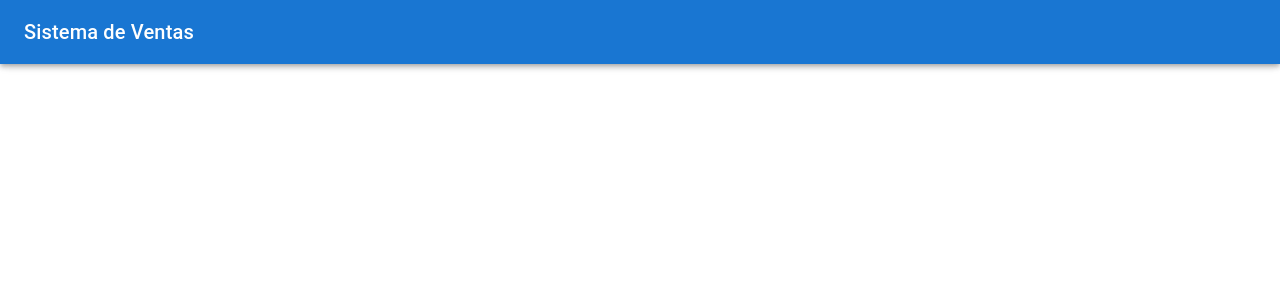
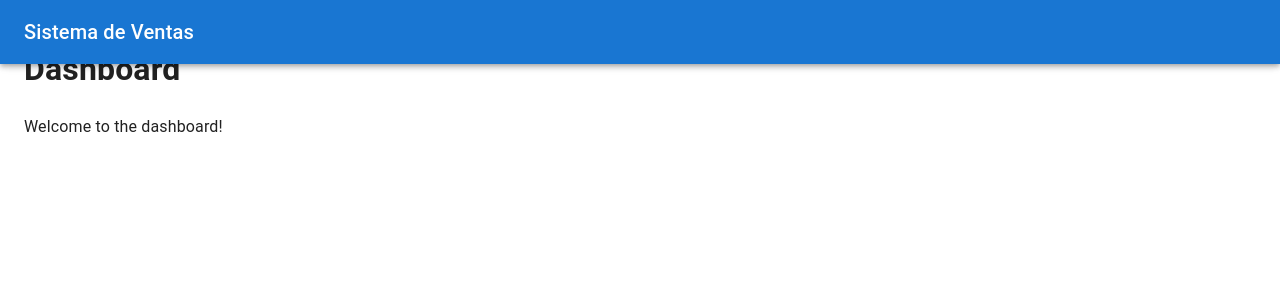
Before and after one commit to Norbey32/SistemaVentasFrontend, a React (Create React App) app: page / in a window 1280 px wide. Shown: the top 300 px of the page. Built offline with nearby package versions, Linux system fonts and the light colour scheme.

Commit message:
primera version estable

```diff
--- a/src/App.tsx
+++ b/src/App.tsx
@@ -1,9 +1,10 @@
+// src/App.tsx
 import { BrowserRouter as Router, Routes, Route } from 'react-router-dom';
 import DashboardPage from './pages/DashboardPage';
-{/* import VentasPage from './pages/VentasPage';
+import VentasPage from './pages/VentasPage';
 import ProductosPage from './pages/ProductosPage';
 import ClientesPage from './pages/ClientesPage';
-import InventarioPage from './pages/InventarioPage';*/}
+import InventarioPage from './pages/InventarioPage';
 import Layout from './components/Layout/Layout';
 
 function App() {
@@ -12,10 +13,10 @@ function App() {
       <Layout>
         <Routes>
           <Route path="/" element={<DashboardPage />} />
-          {/* <Route path="/ventas" element={<VentasPage />} />
+          <Route path="/ventas" element={<VentasPage />} />
           <Route path="/productos" element={<ProductosPage />} />
           <Route path="/clientes" element={<ClientesPage />} />
-          <Route path="/inventario" element={<InventarioPage />} />*/}
+          <Route path="/inventario" element={<InventarioPage />} />
         </Routes>
       </Layout>
     </Router>
--- a/src/components/Layout/Layout.tsx
+++ b/src/components/Layout/Layout.tsx
@@ -1,13 +1,18 @@
 // src/components/Layout/Layout.tsx
-import { useState } from 'react';
+import { useState, ReactNode } from 'react';
 import { Outlet } from 'react-router-dom';
 import Sidebar from './Sidebar';
 import Topbar from './Topbar';
-import { Box, CssBaseline, useTheme } from '@mui/material';
+import { Box, CssBaseline } from '@mui/material';
 
-const Layout = () => {
+const drawerWidth = 240;
+
+interface LayoutProps {
+  children?: ReactNode;
+}
+
+const Layout = ({ children }: LayoutProps) => {
   const [mobileOpen, setMobileOpen] = useState(false);
-  const theme = useTheme();
 
   const handleDrawerToggle = () => {
     setMobileOpen(!mobileOpen);
@@ -23,11 +28,11 @@ const Layout = () => {
         sx={{
           flexGrow: 1,
           p: 3,
-          width: { sm: `calc(100% - ${theme.mixins.drawerWidth}px)` },
-          ml: { sm: `${theme.mixins.drawerWidth}px)` },
+          width: { sm: `calc(100% - ${drawerWidth}px)` },
+          ml: { sm: `${drawerWidth}px)` },
         }}
       >
-        <Outlet />
+        {children || <Outlet />}
       </Box>
     </Box>
   );
```
Also changed, not shown: src/api/inventarioApi.ts (deleted), src/api/productosApi.ts (deleted).
